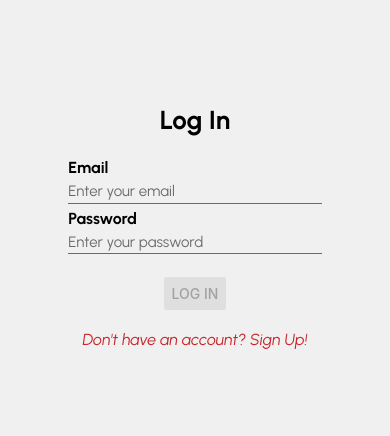
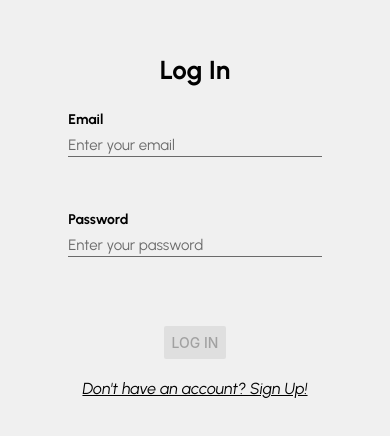
Before and after one commit to bredigian/appCasaTomada, a React Native app: screen /Cart in a window 390 px wide. Shown: the part 186-622 px from the top of the page. Built offline with nearby package versions, Linux system fonts and the light colour scheme.

Commit message:
create reducer and action to validate input in auth

```diff
--- a/src/components/index.js
+++ b/src/components/index.js
@@ -2,3 +2,5 @@ export { default as Header } from "./header/index"
 export { default as CategoryItem } from "./category-item/index"
 export { default as ProductItem } from "./product-item/index"
 export { default as CartItem } from "./cart-item/index"
+export { default as Input } from "./input/index"
+export { default as Label } from "./label/index"
--- /dev/null
+++ b/src/components/input/index.js
@@ -0,0 +1,52 @@
+import { Text, TextInput, View } from "react-native"
+
+import Label from "../../components/label"
+import React from "react"
+import { styles } from "./styles"
+
+const Input = ({
+  editable,
+  children,
+  value,
+  onChangeText,
+  onFocus,
+  onBlur,
+  maxLength,
+  placeholder,
+  placeholderTextColor,
+  keyboardType,
+  secureTextEntry,
+  hasError,
+  errorMessage,
+  touched,
+  style,
+  ...props
+}) => {
+  return (
+    <View style={styles.container}>
+      <Label {...props}>
+        <TextInput
+          {...props}
+          style={{ ...styles.input, ...style }}
+          editable={editable}
+          value={value}
+          onChangeText={onChangeText}
+          onFocus={onFocus}
+          onBlur={onBlur}
+          maxLength={maxLength}
+          placeholder={placeholder}
+          placeholderTextColor={placeholderTextColor}
+          keyboardType={keyboardType}
+          secureTextEntry={secureTextEntry}
+        />
+      </Label>
+      {hasError && touched ? (
+        <View style={styles.errorMessageContainer}>
+          <Text style={styles.error}>{errorMessage}</Text>
+        </View>
+      ) : null}
+    </View>
+  )
+}
+
+export default Input
--- /dev/null
+++ b/src/components/input/styles.js
@@ -0,0 +1,24 @@
+import { StyleSheet } from "react-native"
+import colors from "../../constants/themes/colors"
+
+export const styles = StyleSheet.create({
+  container: {
+    height: 100,
+  },
+  input: {
+    marginVertical: 2.5,
+    borderBottomWidth: 1,
+    borderBottomColor: colors.grayDark,
+    paddingBottom: 2.5,
+    fontFamily: "UrbanistRegular",
+    fontSize: 15,
+  },
+  errorMessageContainer: {
+    marginVertical: 5,
+  },
+  error: {
+    color: colors.error,
+    fontSize: 12,
+    fontFamily: "UrbanistRegular",
+  },
+})
--- /dev/null
+++ b/src/components/label/index.js
@@ -0,0 +1,18 @@
+import { Text, View } from "react-native"
+
+import React from "react"
+import { styles } from "./styles"
+
+const Label = ({ label, children, style, subLabel, subLabelStyle }) => {
+  return (
+    <View style={styles.container}>
+      <Text style={{ ...styles.label, ...style }}>{label}</Text>
+      {children}
+      {subLabel ? (
+        <Text style={{ ...styles.subLabel, ...subLabelStyle }}>{subLabel}</Text>
+      ) : null}
+    </View>
+  )
+}
+
+export default Label
--- /dev/null
+++ b/src/components/label/styles.js
@@ -0,0 +1,20 @@
+import { StyleSheet } from "react-native"
+import colors from "../../constants/themes/colors"
+
+export const styles = StyleSheet.create({
+  container: {
+    flex: 1,
+  },
+  label: {
+    fontSize: 14,
+    fontFamily: "UrbanistBold",
+    marginVertical: 5,
+    color: colors.secundary,
+  },
+  subLabel: {
+    fontSize: 12,
+    fontFamily: "UrbanistRegular",
+    marginVertical: 5,
+    color: colors.primary,
+  },
+})
--- a/src/constants/themes/colors.js
+++ b/src/constants/themes/colors.js
@@ -6,4 +6,5 @@ export default {
   gray: "#f0f0f0",
   grayDark: "#6a6a6a",
   blackTransparent: "rgba(0,0,0,0.875)",
+  error: "#ff0000",
 }
--- a/src/screens/auth/index.js
+++ b/src/screens/auth/index.js
@@ -2,62 +2,102 @@ import {
   Button,
   KeyboardAvoidingView,
   Text,
-  TextInput,
   TouchableOpacity,
   View,
 } from "react-native"
-import React, { useState } from "react"
+import React, { useReducer, useState } from "react"
+import { UPDATED_FORM, onInputChange } from "../../utils/form"
 import { signIn, signUp } from "../../store/actions"
 
+import { Input } from "../../components"
 import colors from "../../constants/themes/colors"
 import { styles } from "./styles"
 import { useDispatch } from "react-redux"
 
+const initialState = {
+  email: { value: "", errorMessage: "", touched: false, hasError: true },
+  password: { value: "", errorMessage: "", touched: false, hasError: true },
+  isFormatValid: false,
+}
+
+const formReducer = (state, action) => {
+  switch (action.type) {
+    case UPDATED_FORM:
+      const { name, value, error, errorMessage, touched, isValid } = action.data
+      return {
+        ...state,
+        [name]: {
+          ...state[name],
+          value,
+          error,
+          errorMessage,
+          touched,
+        },
+        isValid,
+      }
+    default:
+      return state
+  }
+}
+
 const Auth = () => {
   const dispatch = useDispatch()
-  const [email, setEmail] = useState("")
-  const [password, setPassword] = useState("")
+  const [formState, dispatchFormState] = useReducer(formReducer, initialState)
   const [isLogin, setIsLogin] = useState(true)
   const title = isLogin ? "Log In" : "Sign Up"
   const message = isLogin
     ? "Don't have an account? Sign Up!"
     : "Already have an account? Log In!"
   const onHandleSubmit = () => {
-    dispatch(isLogin ? signIn(email, password) : signUp(email, password))
+    dispatch(
+      isLogin
+        ? signIn(formState.email.value, formState.password.value)
+        : signUp(formState.email.value, formState.password.value)
+    )
   }
+  const onHandleChangeInput = (value, type) => {
+    onInputChange(type, value, dispatchFormState, formState)
+  }
+
   return (
     <KeyboardAvoidingView style={styles.container} behavior="height" enabled>
       <View style={styles.formContainer}>
         <Text style={styles.title}>{title}</Text>
         <View style={styles.inputContainer}>
-          <Text style={styles.label}>Email</Text>
-          <TextInput
+          <Input
+            label="Email"
             style={styles.input}
             placeholder="Enter your email"
             placeholderTextColor={colors.grayDark}
             keyboardType="email-address"
             autoCapitalize="none"
             autoCorrect={false}
-            value={email}
-            onChangeText={(text) => setEmail(text)}
+            value={formState.email.value}
+            hasError={formState.email.hasError}
+            errorMessage={formState.email.errorMessage}
+            touched={formState.email.touched}
+            onChangeText={(text) => onHandleChangeInput(text, "email")}
           />
-          <Text style={styles.label}>Password</Text>
-          <TextInput
+          <Input
+            label="Password"
             style={styles.input}
             placeholder="Enter your password"
             placeholderTextColor={colors.grayDark}
             secureTextEntry
             autoCapitalize="none"
             autoCorrect={false}
-            value={password}
-            onChangeText={(text) => setPassword(text)}
+            value={formState.password.value}
+            hasError={formState.password.hasError}
+            errorMessage={formState.password.errorMessage}
+            touched={formState.password.touched}
+            onChangeText={(text) => onHandleChangeInput(text, "password")}
           />
         </View>
         <Button
           title={title}
           color={colors.secundary}
           onPress={onHandleSubmit}
-          disabled={!email || !password}
+          disabled={!formState.isValid}
         />
         <TouchableOpacity onPress={() => setIsLogin(!isLogin)}>
           <Text style={styles.alreadyAccount}>{message}</Text>
--- a/src/screens/auth/styles.js
+++ b/src/screens/auth/styles.js
@@ -41,8 +41,9 @@ export const styles = StyleSheet.create({
   },
   alreadyAccount: {
     marginVertical: 20,
-    color: colors.primary,
+    color: colors.secundary,
     fontFamily: "UrbanistItalic",
+    textDecorationLine: "underline",
     fontSize: 16,
   },
 })
--- /dev/null
+++ b/src/utils/form/index.js
@@ -0,0 +1,66 @@
+const formatEmail =
+  /^(([^<>()[\]\\.,;:\s@"]+(\.[^<>()[\]\\.,;:\s@"]+)*)|(".+"))@((\[[0-9]{1,3}\.[0-9]{1,3}\.[0-9]{1,3}\.[0-9]{1,3}\])|(([a-zA-Z\-0-9]+\.)+[a-zA-Z]{2,}))$/
+const minPasswordLength = 6
+
+export const validateInput = (name /*input name*/, value) => {
+  let error = false
+  let errorMessage = ""
+  switch (name) {
+    case "email":
+      if (value.trim() === "") {
+        error = true
+        errorMessage = "Email is required"
+      } else {
+        if (!formatEmail.test(value)) {
+          error = true
+          errorMessage = "Email is not valid"
+        } else {
+          error = false
+          errorMessage = ""
+        }
+      }
+      break
+    case "password":
+      if (value.trim() === "") {
+        error = true
+        errorMessage = "Password is required"
+      } else {
+        if (value.length < minPasswordLength) {
+          error = true
+          errorMessage = `Password must have at least ${minPasswordLength} characters`
+        } else {
+          error = false
+          errorMessage = ""
+        }
+      }
+      break
+    default:
+      break
+  }
+  return { error, errorMessage }
+}
+
+export const onInputChange = (name, value, dispatch, formState) => {
+  const { error, errorMessage } = validateInput(name, value)
+  let isValid = true
+  for (const key in formState) {
+    const item = formState[key]
+    if (key !== name && item.error) {
+      isValid = false
+      break
+    }
+  }
+  dispatch({
+    type: UPDATED_FORM,
+    data: {
+      name,
+      value,
+      error,
+      errorMessage,
+      touched: true,
+      isValid,
+    },
+  })
+}
+
+export const UPDATED_FORM = "UPDATED_FORM"
```
